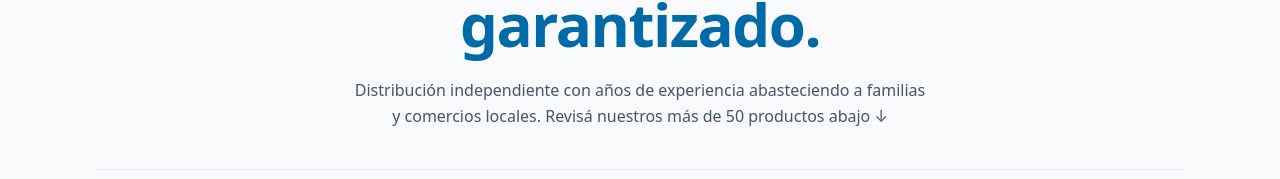
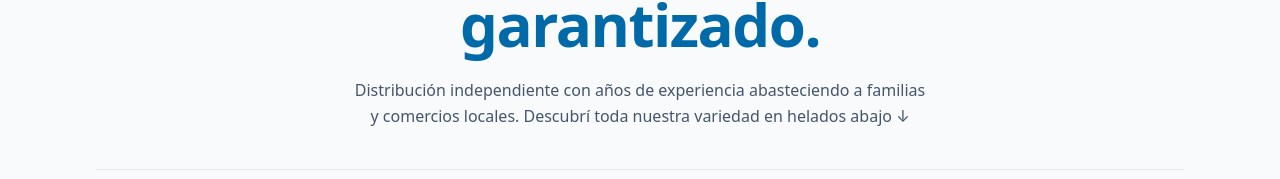
Before and after one commit to Rafael-Aguilera03/helados-roberto-web, a React (Vite) app: page / in a window 1280 px wide. Shown: the part 369-548 px from the top of the page. Built offline with nearby package versions, Linux system fonts and the light colour scheme.

Commit message:
docs: optimizar copy del hero eliminando conteo estatico de productos

```diff
--- a/src/components/Hero.jsx
+++ b/src/components/Hero.jsx
@@ -15,7 +15,7 @@ export default function Hero() {
       </h2>
 
       <p className="text-slate-600 text-sm sm:text-base leading-relaxed max-w-xl mx-auto">
-        Distribución independiente con años de experiencia abasteciendo a familias y comercios locales. Revisá nuestros más de 50 productos abajo ↓
+        Distribución independiente con años de experiencia abasteciendo a familias y comercios locales. Descubrí toda nuestra variedad en helados abajo ↓
       </p>
     </section>
   );
```
Also changed, not shown: public/banner.jpg (deleted).
